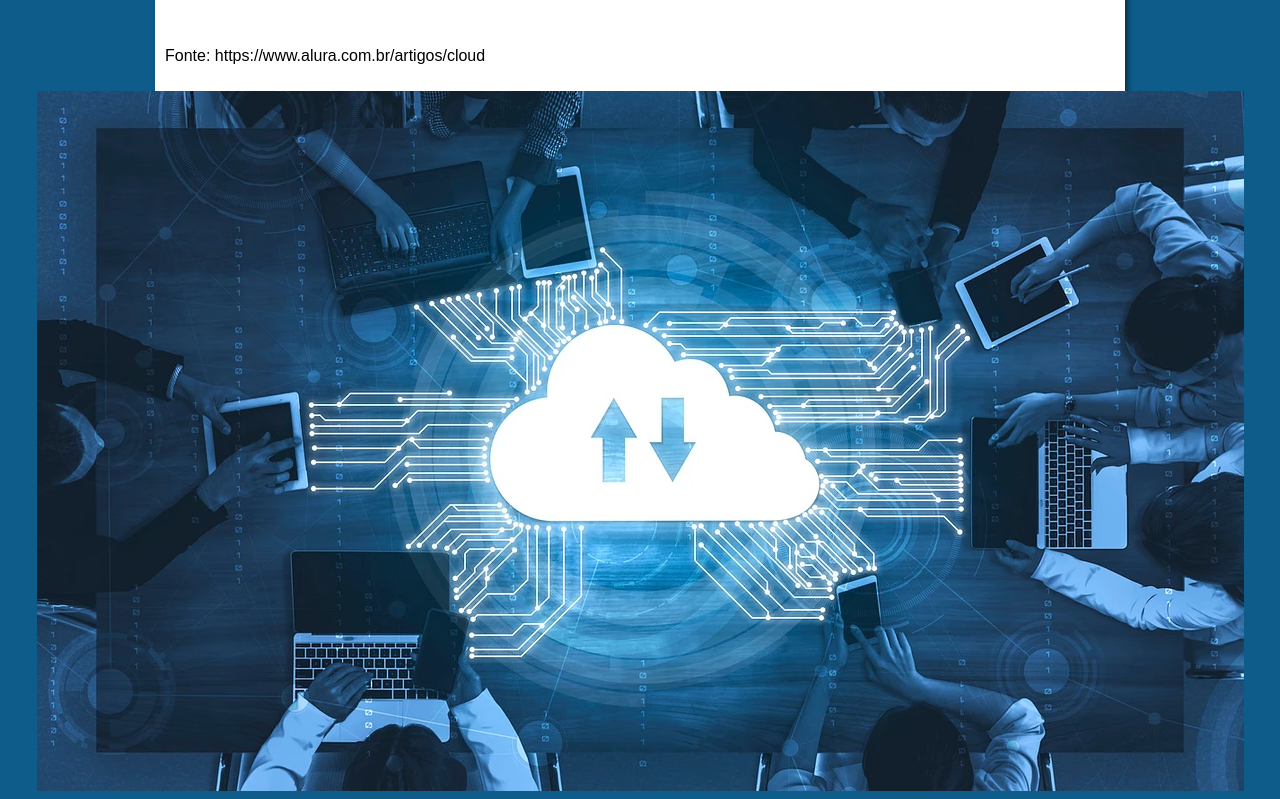
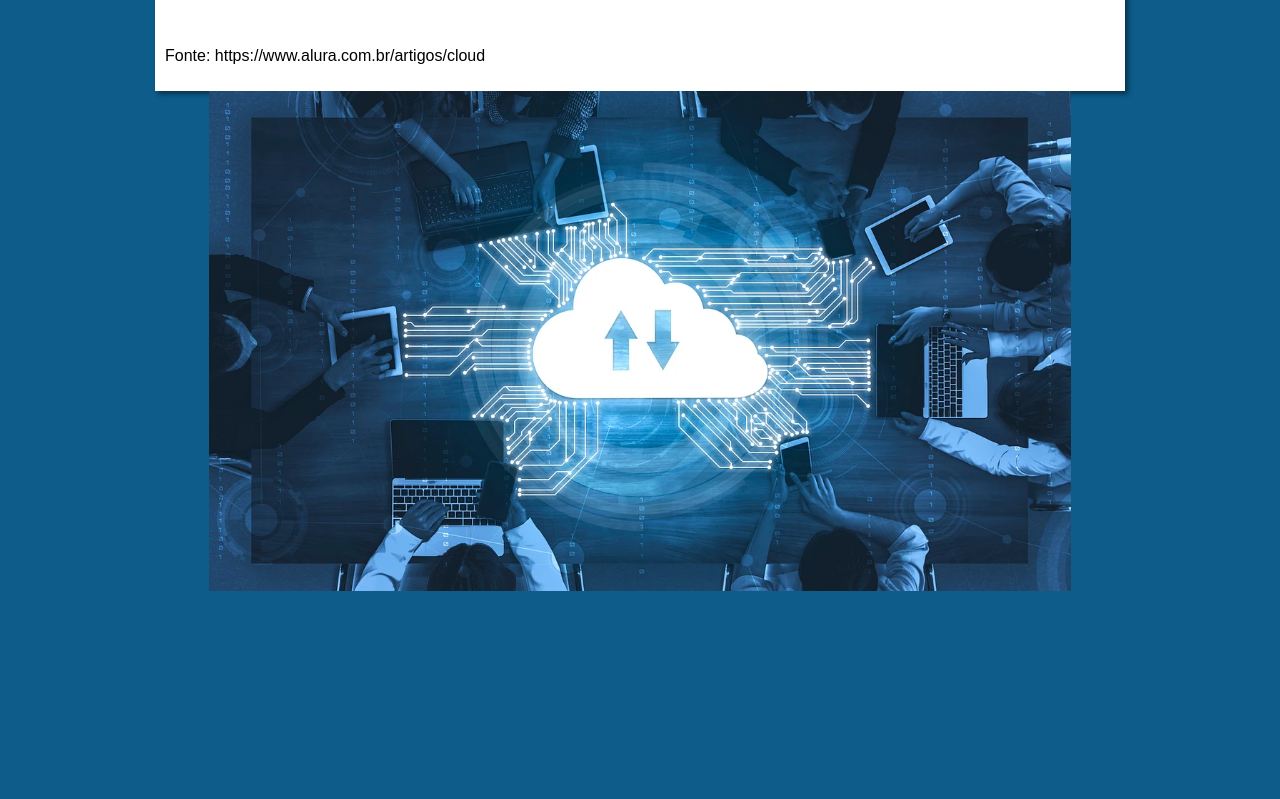
Before and after one commit to fernandoassis/fernandoassis.github.io, a plain HTML site: page index.html in a window 1280 px wide. Shown: the part 884-1683 px from the top of the page. After the commit the page ends 1483 px from the top, so only its background shows below. Drawn offline with Linux system fonts and the light colour scheme.

Commit message:
Atualização CSS

```diff
--- a/estilos/style.css
+++ b/estilos/style.css
@@ -31,6 +31,8 @@ h2 {
 img {
     margin: auto;
     display: block;
+    width: 600ps;
+    height: 500px;
   }
 
 a {
```
